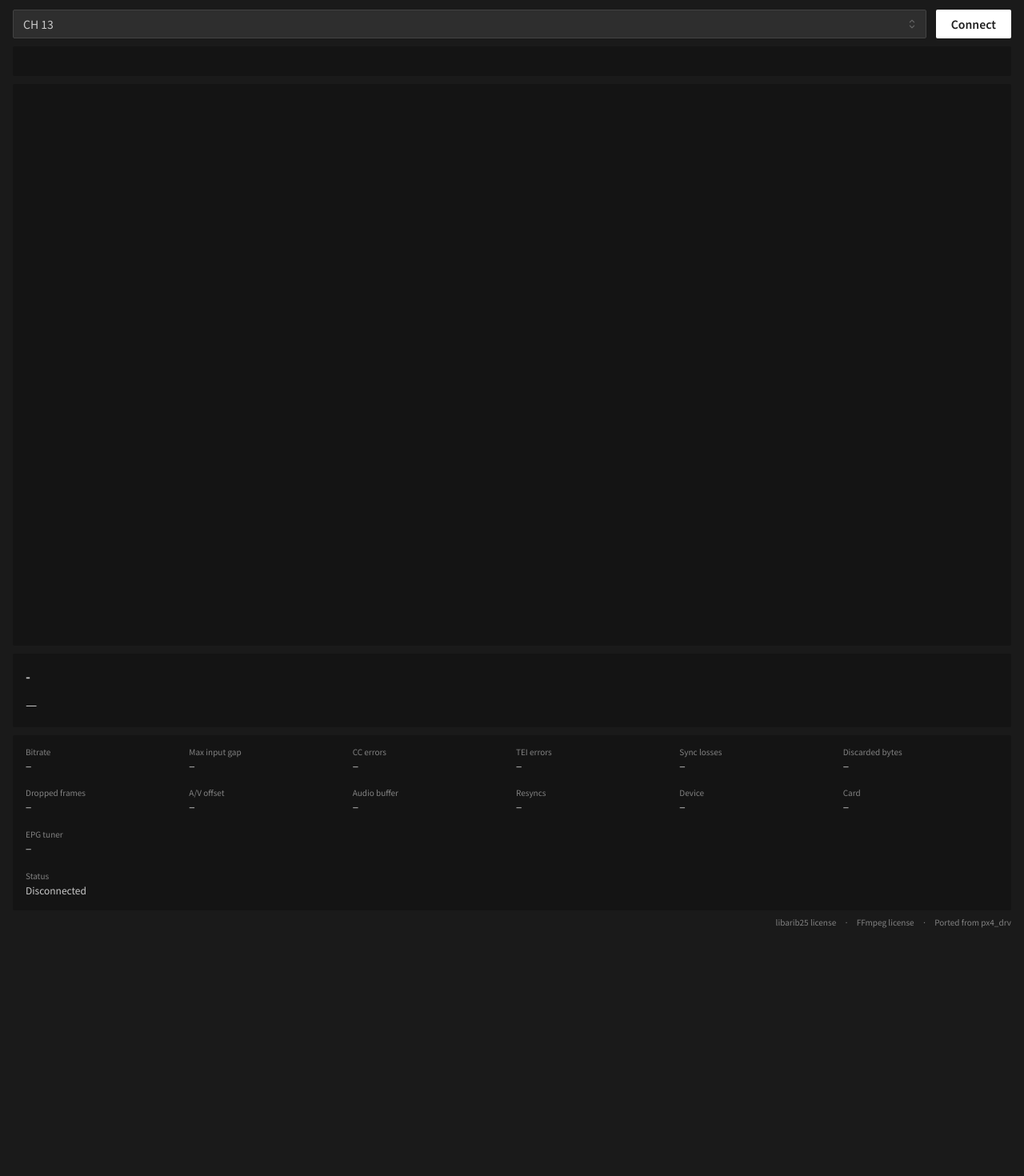
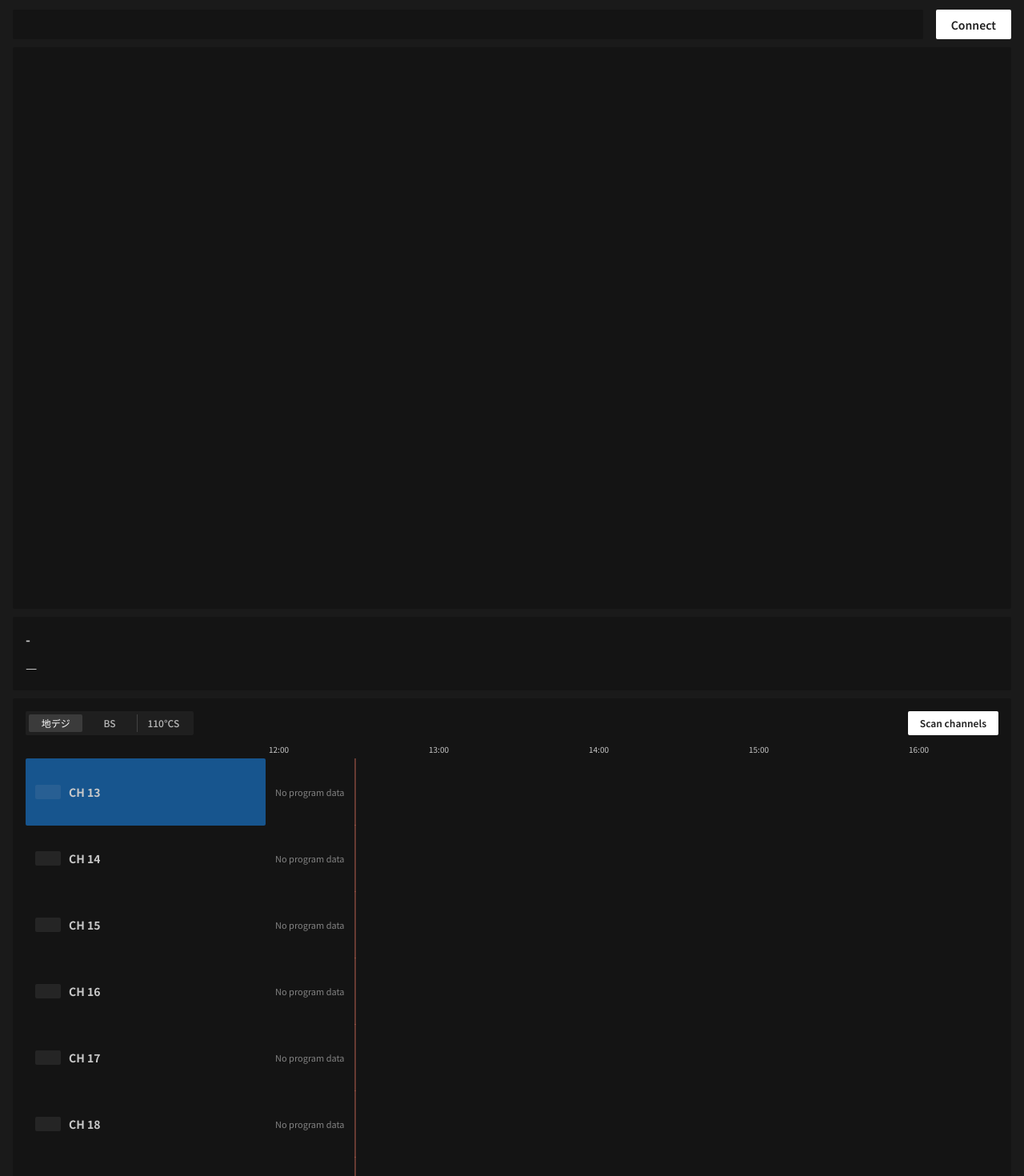
Before and after one commit to e04/px4-web, a React (Vite) app: page / in a window 1280 px wide. Shown: the top 1470 px of the page at 80% size. Before the commit the page ends 1180 px from the top, so only its background shows below. Built offline with nearby package versions, Linux system fonts and the light colour scheme.

Commit message:
Show the full channel guide inline below the program info
Drop the channel selector bar and the guide modal; the per-station
schedule under the program info becomes the full channel guide with the
band switch and Scan button in its header. Connect moves beside the log.

```diff
--- a/src/app/App.tsx
+++ b/src/app/App.tsx
@@ -1,14 +1,14 @@
 import { useCallback, useEffect, useRef, useState } from 'react';
 import { createPortal } from 'react-dom';
-import { Alert, Anchor, Container, Grid, Group, Stack, Text } from '@mantine/core';
+import { Alert, Anchor, Box, Button, Container, Grid, Group, Stack, Text } from '@mantine/core';
 import { ReceiverSession } from '../usb/receiver-session';
 import { usePlayback } from './hooks/usePlayback';
 import { useReceiverSession } from './hooks/useReceiverSession';
-import { TunerBar } from './components/TunerBar';
 import { ScanModal } from './components/ScanModal';
 import { VideoStage } from './components/VideoStage';
 import { PipControls } from './components/PipControls';
-import { LogPanel, MetricsGrid, ProgramInfo } from './components/Diagnostics';
+import { ChannelGuide } from './components/ChannelGuide';
+import { LOG_HEIGHT, LogPanel, MetricsGrid, ProgramInfo } from './components/Diagnostics';
 import { currentServiceProgram } from '../epg';
 
 export default function App() {
@@ -58,27 +58,6 @@ export default function App() {
         {!supported && (
           <Alert title="WebUSB unavailable">Use Chrome over HTTPS or localhost.</Alert>
         )}
-        <TunerBar
-          band={session.band}
-          channel={session.channel}
-          channelOptions={session.channelOptions}
-          selected={session.selectedValue}
-          selectedLabel={
-            session.selectedName &&
-            [selectedProgram?.stationName || session.selectedName, currentProgram?.title]
-              .filter(Boolean)
-              .join(' · ')
-          }
-          service={session.service}
-          now={session.epgNow}
-          busy={busy}
-          connected={session.connected}
-          scanning={session.scanning}
-          supported={supported}
-          onSelect={(channel, serviceId) => void session.selectStation(channel, serviceId)}
-          onConnect={() => void session.connect()}
-          onScan={(band) => void session.runScan(band)}
-        />
         <ScanModal
           scanning={session.scanning}
           cancelling={session.scanCancelling}
@@ -89,7 +68,23 @@ export default function App() {
         <Grid gutter="xs">
           <Grid.Col span={12}>
             <Stack gap="xs">
-              <LogPanel logs={logs} />
+              <Group gap="md" wrap="nowrap">
+                <Box flex={1} miw={0}>
+                  <LogPanel logs={logs} />
+                </Box>
+                {!session.connected && !session.scanning && (
+                  <Button
+                    h={LOG_HEIGHT}
+                    color="dark"
+                    variant="white"
+                    disabled={!supported || busy}
+                    loading={busy}
+                    onClick={() => void session.connect()}
+                  >
+                    Connect
+                  </Button>
+                )}
+              </Group>
               <VideoStage
                 canvasRef={playback.canvasRef}
                 ambientCanvasRef={playback.ambientCanvasRef}
@@ -128,10 +123,19 @@ export default function App() {
               <ProgramInfo
                 service={session.service}
                 programs={session.programs}
-                epg={session.epg}
                 current={currentProgram}
+                logo={session.logoFor(session.channel, session.service)}
+              />
+              <ChannelGuide
+                band={session.band}
+                selected={session.selectedValue}
+                service={session.service}
+                channelOptions={session.channelOptions}
                 now={session.epgNow}
-                logo={session.logoFor(session.channel, session.service)}
+                busy={busy}
+                scanning={session.scanning}
+                onSelect={(channel, serviceId) => void session.selectStation(channel, serviceId)}
+                onScan={(band) => void session.runScan(band)}
               />
               <MetricsGrid
                 stream={session.stream}
--- a/src/app/components/ChannelGuide.tsx
+++ b/src/app/components/ChannelGuide.tsx
@@ -3,7 +3,7 @@ import {
   Box,
   Button,
   Group,
-  Modal,
+  Paper,
   SegmentedControl,
   Stack,
   Text,
@@ -34,8 +34,6 @@ const BANDS: { value: Broadcast; label: string }[] = [
 ];
 
 interface ChannelGuideProps {
-  opened: boolean;
-  onClose: () => void;
   band: Broadcast;
   selected: string | undefined;
   service: string | null;
@@ -48,8 +46,6 @@ interface ChannelGuideProps {
 }
 
 export function ChannelGuide({
-  opened,
-  onClose,
   band,
   selected: selectedValue,
   service,
@@ -62,9 +58,7 @@ export function ChannelGuide({
 }: ChannelGuideProps) {
   // Browsing another band only changes the list; tuning waits for a station click.
   const [viewBand, setViewBand] = useState(band);
-  useEffect(() => {
-    if (opened) setViewBand(band);
-  }, [opened, band]);
+  useEffect(() => setViewBand(band), [band]);
   const firstHour = timelineStart(now);
   const rows = useMemo(
     () =>
@@ -76,67 +70,57 @@ export function ChannelGuide({
         })),
     [channelOptions, viewBand, now, firstHour],
   );
+  const listRef = useRef<HTMLDivElement>(null);
   const selectedRef = useRef<HTMLButtonElement>(null);
   const [cullX, setCullX] = useState(0);
   const [cullY, setCullY] = useState(0);
   const rangeX = [(cullX - 1) * CULL_STEP, (cullX + 2) * CULL_STEP + window.innerWidth] as const;
   const rangeY = [(cullY - 1) * CULL_STEP, (cullY + 2) * CULL_STEP + window.innerHeight];
 
+  // Keep the tuned station in view without scrolling the page itself.
   useEffect(() => {
-    if (opened)
-      requestAnimationFrame(() => selectedRef.current?.scrollIntoView({ block: 'center' }));
-  }, [opened]);
+    const list = listRef.current;
+    const row = selectedRef.current;
+    if (!list || !row) return;
+    const top = row.offsetTop;
+    if (top < list.scrollTop || top + row.offsetHeight > list.scrollTop + list.clientHeight)
+      list.scrollTop = top - (list.clientHeight - row.offsetHeight) / 2;
+  }, [selectedValue, viewBand]);
 
   const select = (option: ChannelOption, serviceId = option.serviceId) => {
-    onClose();
     if (option.value !== selectedValue || String(serviceId) !== service)
       onSelect(option.channel, serviceId);
   };
 
   return (
-    <Modal.Root
-      opened={opened}
-      onClose={onClose}
-      size="min(1400px, calc(100vw - 32px))"
-      padding={0}
-      centered
-      classNames={{
-        content: 'channel-guide',
-        header: 'channel-guide-header',
-        body: 'channel-guide-body',
-      }}
-    >
-      <Modal.Overlay backgroundOpacity={0.35} />
-      <Modal.Content>
-        <Modal.Header>
+    <Paper bg="dark.9" py="md" aria-label="Program guide">
+      <Group justify="space-between" px="md" mb="sm">
         <SegmentedControl
           aria-label="Broadcast"
           size="xs"
           fullWidth
           w={210}
-            ml={16}
           data={BANDS}
           value={viewBand}
           onChange={(value) => setViewBand(value as Broadcast)}
         />
         <Button
-            mr={16}
           size="xs"
           color="dark"
           variant="white"
           disabled={busy || scanning}
-            onClick={() => {
-              onClose();
-              onScan(viewBand);
-            }}
+          onClick={() => onScan(viewBand)}
         >
           Scan channels
         </Button>
-        </Modal.Header>
-        <Modal.Body>
+      </Group>
       <Box
+        ref={listRef}
         className="program-schedule"
-            style={{ flex: 1, minHeight: 0, overflowY: 'auto' }}
+        mah="70dvh"
+        px="md"
+        pos="relative"
+        style={{ overflowY: 'auto' }}
         aria-label="Channel guide"
         onScroll={(event) => setCullY(Math.floor(event.currentTarget.scrollTop / CULL_STEP))}
       >
@@ -162,10 +146,7 @@ export function ChannelGuide({
                     {option.logo ? (
                       <img className="station-logo" src={option.logo} alt="" />
                     ) : (
-                          <span
-                            className="station-logo station-logo-placeholder"
-                            aria-hidden="true"
-                          />
+                      <span className="station-logo station-logo-placeholder" aria-hidden="true" />
                     )}
                     <Box miw={0}>
                       <Text size="sm" fw={700} truncate>
@@ -186,9 +167,7 @@ export function ChannelGuide({
             className="program-schedule"
             ml={ROW_GAP}
             style={{ flex: 1, minWidth: 0, overflowX: 'auto' }}
-                onScroll={(event) =>
-                  setCullX(Math.floor(event.currentTarget.scrollLeft / CULL_STEP))
-                }
+            onScroll={(event) => setCullX(Math.floor(event.currentTarget.scrollLeft / CULL_STEP))}
           >
             <Stack gap={0} w={24 * HOUR_WIDTH}>
               <Box h={HOURS_HEIGHT} mb={ROW_GAP}>
@@ -240,8 +219,6 @@ export function ChannelGuide({
           </Box>
         </Box>
       </Box>
-        </Modal.Body>
-      </Modal.Content>
-    </Modal.Root>
+    </Paper>
   );
 }
--- a/src/app/components/Diagnostics.tsx
+++ b/src/app/components/Diagnostics.tsx
@@ -1,44 +1,26 @@
 import { memo, useEffect, useRef } from 'react';
 import { Box, Group, Paper, SimpleGrid, Stack, Text } from '@mantine/core';
 import type { TransportSnapshot } from '../../transport/pipeline';
-import { timelineEvents, type EpgMap } from '../../epg';
 import type { ProgramEvent } from '../../transport/program-info';
 import type { PlayerSnapshot } from '../hooks/usePlayback';
 import type { StreamStats } from '../hooks/useReceiverSession';
 import { format, schedule } from '../format';
-import { TIMELINE_WIDTH, TimelineHours, TimelineTrack, timelineStart } from './ProgramTimeline';
 
 interface ProgramInfoProps {
   service: string | null;
   programs: TransportSnapshot['programs'] | undefined;
-  epg: EpgMap | undefined;
   current: ProgramEvent | null | undefined;
-  now: number;
   logo?: string;
 }
 
 export const ProgramInfo = memo(function ProgramInfo({
   service,
   programs,
-  epg,
   current,
-  now,
   logo,
 }: ProgramInfoProps) {
   const program = service ? programs?.[Number(service)] : undefined;
-  const firstHour = timelineStart(now);
-  const events = timelineEvents(
-    [
-      ...(service ? (epg?.[Number(service)] ?? []) : []),
-      ...(program?.future ?? []),
-      program?.current ?? null,
-      program?.next ?? null,
-    ],
-    now,
-    firstHour,
-  );
   return (
-    <Stack gap="xs">
     <Paper bg="dark.9" p="md" aria-label="Station and program information">
       <Stack gap="xs">
         <Group gap="xs" wrap="nowrap">
@@ -72,22 +54,6 @@ export const ProgramInfo = memo(function ProgramInfo({
         )}
       </Stack>
     </Paper>
-      {events.length > 0 && (
-        <Paper bg="dark.9" p="md" aria-label="Program schedule">
-          <Box
-            className="program-schedule"
-            style={{ overflowX: 'auto', maxWidth: '100%' }}
-            tabIndex={0}
-            aria-label="Program schedule (next 24 hours)"
-          >
-            <Box w={TIMELINE_WIDTH}>
-              <TimelineHours firstHour={firstHour} />
-              <TimelineTrack events={events} firstHour={firstHour} now={now} height={100} />
-            </Box>
-          </Box>
-        </Paper>
-      )}
-    </Stack>
   );
 });
 
@@ -159,6 +125,9 @@ export function MetricsGrid({
   );
 }
 
+/** Log strip height; controls placed beside the log match it. */
+export const LOG_HEIGHT = 37;
+
 export function LogPanel({ logs }: { logs: string[] }) {
   const logRef = useRef<HTMLPreElement>(null);
   const followLogs = useRef(true);
@@ -181,7 +150,7 @@ export function LogPanel({ logs }: { logs: string[] }) {
           followLogs.current = element.scrollHeight - element.scrollTop - element.clientHeight <= 1;
         }}
         m={0}
-        h={37}
+        h={LOG_HEIGHT}
         py="4"
         px="8"
         c="gray.4"
--- a/src/app/components/PipControls.tsx
+++ b/src/app/components/PipControls.tsx
@@ -54,7 +54,11 @@ export function PipControls({
       </Group>
       {(stationName || programName) && (
         <div className="video-controls pip-program-info" aria-label="Current station and program">
-          {stationName && <Text size="sm" fw={700}>{stationName}</Text>}
+          {stationName && (
+            <Text size="sm" fw={700}>
+              {stationName}
+            </Text>
+          )}
           {programName && <Text size="sm">{programName}</Text>}
         </div>
       )}
--- a/src/app/components/ProgramTimeline.tsx
+++ b/src/app/components/ProgramTimeline.tsx
@@ -6,7 +6,6 @@ import { schedule } from '../format';
 
 /** Default timeline scale: 100 px per hour over 24 hours. */
 export const HOUR_WIDTH = 100;
-export const TIMELINE_WIDTH = 24 * HOUR_WIDTH;
 
 const timelineClock = new Intl.DateTimeFormat('ja-JP', {
   timeZone: 'Asia/Tokyo',
--- a/src/app/components/TunerBar.tsx
+++ /dev/null
@@ -1,86 +0,0 @@
-import { useState } from 'react';
-import { Button, Combobox, Group, Input, Text } from '@mantine/core';
-import type { Broadcast } from '../../channels';
-import type { ChannelOption } from '../hooks/useReceiverSession';
-import { ChannelGuide } from './ChannelGuide';
-
-interface TunerBarProps {
-  band: Broadcast;
-  channel: string;
-  channelOptions: ChannelOption[];
-  selected: string | undefined;
-  selectedLabel: string | undefined;
-  service: string | null;
-  now: number;
-  busy: boolean;
-  connected: boolean;
-  scanning: boolean;
-  supported: boolean;
-  onSelect: (channel: string, serviceId: number | null) => void;
-  onConnect: () => void;
-  onScan: (band: Broadcast) => void;
-}
-
-export function TunerBar({
-  band,
-  channel,
-  channelOptions,
-  selected,
-  selectedLabel,
-  service,
-  now,
-  busy,
-  connected,
-  scanning,
-  supported,
-  onSelect,
-  onConnect,
-  onScan,
-}: TunerBarProps) {
-  const [guideOpened, setGuideOpened] = useState(false);
-  return (
-    <Group align="end" gap="sm">
-      <Input
-        component="button"
-        type="button"
-        aria-label="Channel"
-        aria-haspopup="dialog"
-        pointer
-        rightSection={<Combobox.Chevron />}
-        rightSectionPointerEvents="none"
-        disabled={busy}
-        onClick={() => setGuideOpened(true)}
-        flex={1}
-        miw={{ base: '100%', xs: 220 }}
-      >
-        <Text span size="sm" truncate display="block">
-          {selectedLabel ?? `CH ${channel}`}
-        </Text>
-      </Input>
-      <ChannelGuide
-        opened={guideOpened && !scanning}
-        onClose={() => setGuideOpened(false)}
-        band={band}
-        selected={selected}
-        service={service}
-        channelOptions={channelOptions}
-        now={now}
-        busy={busy}
-        scanning={scanning}
-        onSelect={onSelect}
-        onScan={onScan}
-      />
-      {!connected && !scanning && (
-        <Button
-          color="dark"
-          variant="white"
-          disabled={!supported || busy}
-          loading={busy}
-          onClick={() => void onConnect()}
-        >
-          Connect
-        </Button>
-      )}
-    </Group>
-  );
-}
```
Also changed, not shown: src/app/components/VideoStage.tsx (+10 -3 lines), src/app/global.css (+0 -30 lines). Lines whose indentation alone changed are shown as unchanged.
